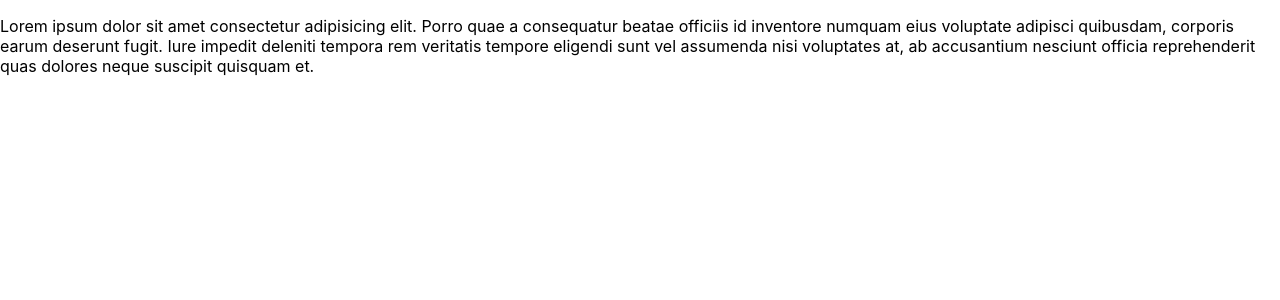
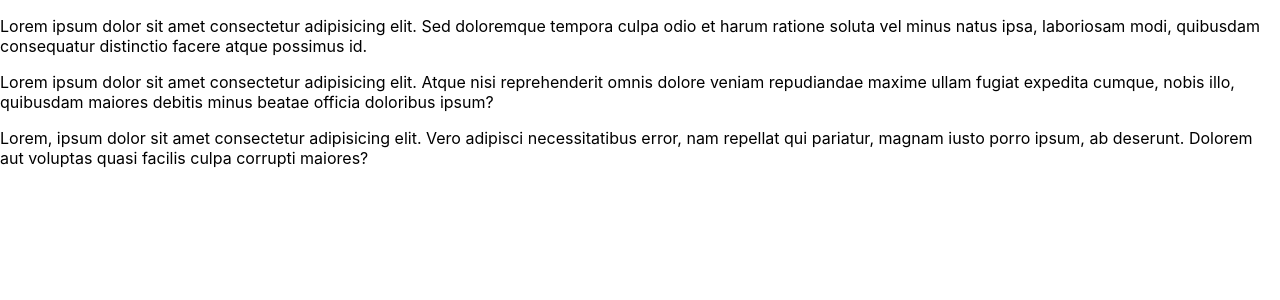
Before and after one commit to ousaro/PPP_V2, a React (Create React App) app in the folder FrontEnd/coeursolidaire/: page / in a window 1280 px wide. Shown: the top 300 px of the page. Built offline with nearby package versions, Linux system fonts and the light colour scheme.

Commit message:
add navbar

```diff
--- a/FrontEnd/coeursolidaire/src/App.js
+++ b/FrontEnd/coeursolidaire/src/App.js
@@ -1,9 +1,9 @@
-
+import NavBar from "./NavBar";
 
 function App() {
   return (
     <div className="App">
-      <p>Lorem ipsum dolor sit amet consectetur adipisicing elit. Porro quae a consequatur beatae officiis id inventore numquam eius voluptate adipisci quibusdam, corporis earum deserunt fugit. Iure impedit deleniti tempora rem veritatis tempore eligendi sunt vel assumenda nisi voluptates at, ab accusantium nesciunt officia reprehenderit quas dolores neque suscipit quisquam et.</p>
+      <NavBar></NavBar>
     </div>
   );
 }
--- /dev/null
+++ b/FrontEnd/coeursolidaire/src/NavBar.js
@@ -0,0 +1,11 @@
+const NavBar = () => {
+    return (
+        <main>
+            <p>Lorem ipsum dolor sit amet consectetur adipisicing elit. Sed doloremque tempora culpa odio et harum ratione soluta vel minus natus ipsa, laboriosam modi, quibusdam consequatur distinctio facere atque possimus id.</p>
+            <p>Lorem ipsum dolor sit amet consectetur adipisicing elit. Atque nisi reprehenderit omnis dolore veniam repudiandae maxime ullam fugiat expedita cumque, nobis illo, quibusdam maiores debitis minus beatae officia doloribus ipsum?</p>
+            <p>Lorem, ipsum dolor sit amet consectetur adipisicing elit. Vero adipisci necessitatibus error, nam repellat qui pariatur, magnam iusto porro ipsum, ab deserunt. Dolorem aut voluptas quasi facilis culpa corrupti maiores?</p>
+        </main>
+     );
+}
+
+export default NavBar;
```
